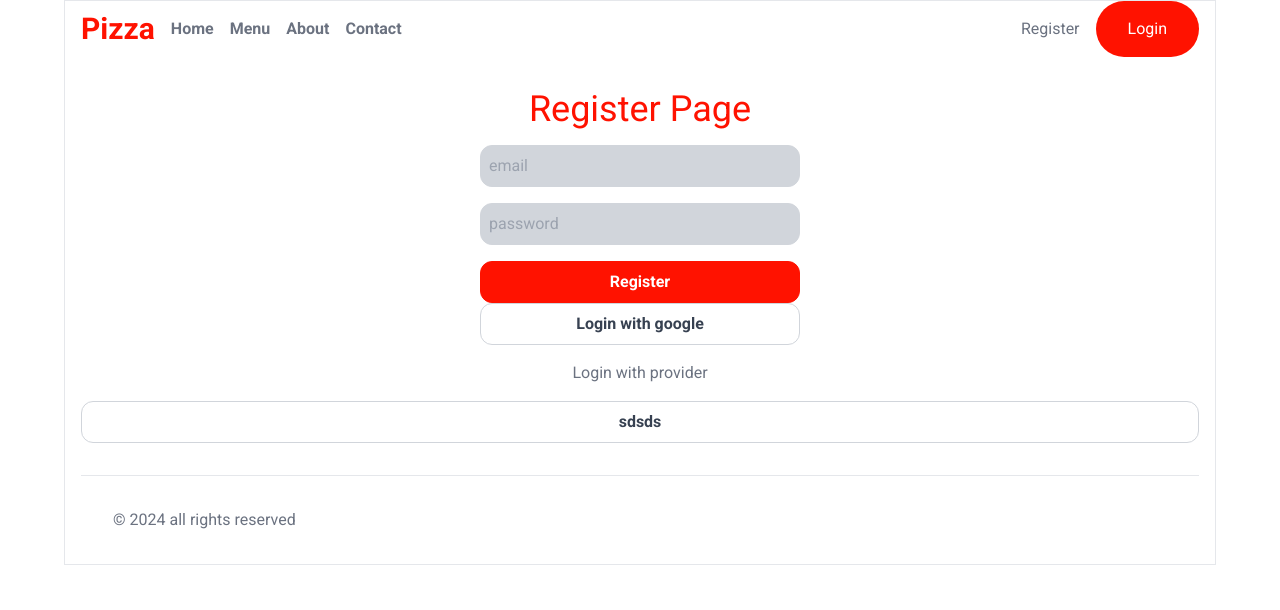
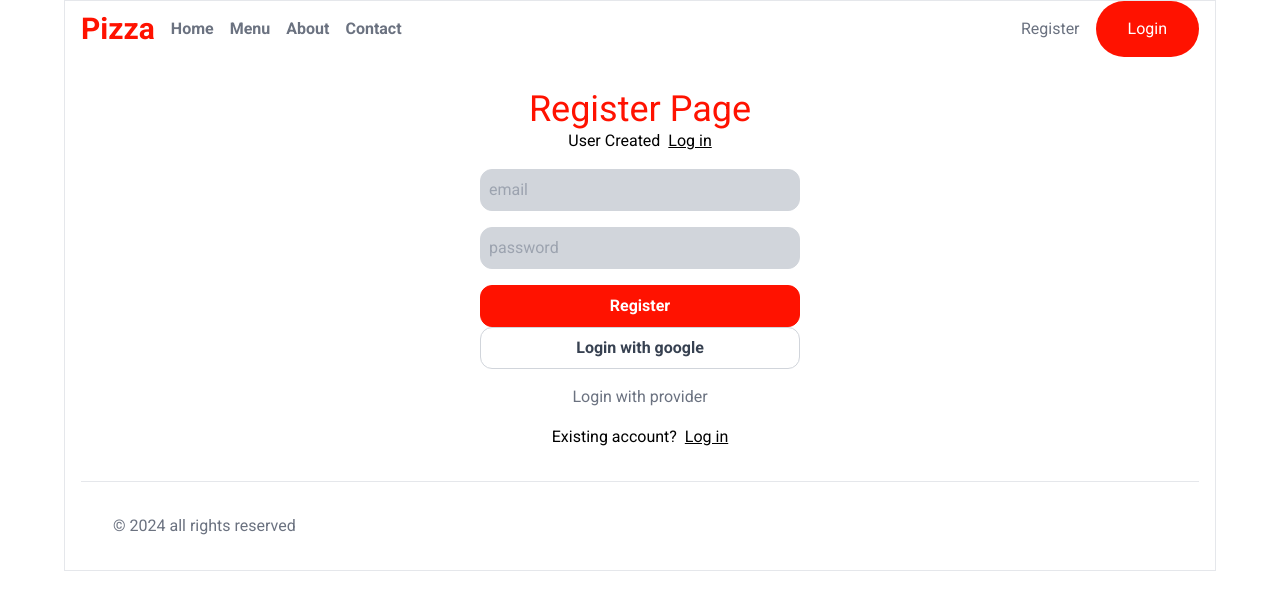
Before and after one commit to konstantin13-hi/Food, a Next.js app: page /register in a window 1280 px wide. Shown: the top 610 px of the page. Built offline with nearby package versions, Linux system fonts and the light colour scheme.

Commit message:
finished register page with email

```diff
--- a/src/app/globals.css
+++ b/src/app/globals.css
@@ -14,6 +14,14 @@
     @apply border p-2
     border-gray-300 bg-gray-300
 }
+
+input[type="password"]:disabled,
+input[type="email"]:disabled,
+input[type="text"]:disabled{
+    @apply bg-gray-600 cursor-not-allowed;
+}
+
+
 button, .button{
     @apply flex w-full justify-center gap-2 text-gray-700 font-semibold;
     @apply border border-gray-300 rounded-xl px-6 py-2;
@@ -21,3 +29,7 @@
 button[type="submit"], .submit, button.primary{
     @apply border-primary bg-primary text-white;
 }
+
+button[type="submit"]:disabled, .submit:disabled{
+    @apply cursor-not-allowed bg-red-200;
+}
--- a/src/app/register/page.js
+++ b/src/app/register/page.js
@@ -1,5 +1,7 @@
 "use client"
 import {useState} from "react";
+import Link from "next/link";
+import {error} from "next/dist/build/output/log";
 
 
 
@@ -7,13 +9,31 @@
 export default function RegisterPage(){
     const [email, setEmail] = useState('');
     const [password, setPassword] = useState('');
+    const [creatingUser, setCreatingUser] = useState(false);
+    const [userCreated, setUserCreated] = useState(true);
+    const [error, setError] = useState(false);
 
-    function handleSubmit(ev){
-        ev.preventDefault();
-        fetch('/api/register',
-            {method: 'POST',
-                body:JSON.stringify({email, password}),
-            headers:{'Content-type':'application/json'}})
+   async function handleSubmit(ev){
+       ev.preventDefault();
+       setCreatingUser(true)
+       setError(false)
+       setUserCreated(false)
+
+      const response = await fetch('/api/register',
+               {
+                   method: 'POST',
+                   body: JSON.stringify({email, password}),
+                   headers: {'Content-type': 'application/json'}
+               })
+
+
+       if(response.ok){
+           setUserCreated(true);
+       }
+       else {
+           setError(true);
+       }
+       setCreatingUser(false);
 
     }
     return(
@@ -22,17 +42,34 @@
                >
                Register Page
            </h1>
+           {userCreated && (
+               <div className="flex justify-center">
+                   User Created &nbsp;
+                   <Link className={"underline"} href="/login"> Log in </Link>
+               </div>
+           )}
+           {error && (
+               <div className="flex justify-center">
+                   Error &nbsp;
+
+               </div>
+           )}
            <form className={"block max-w-xs mx-auto"} onSubmit={handleSubmit}>
                <input type="text" placeholder={"email"} value={email}
+                      disabled={creatingUser}
                       onChange={e=>setEmail(e.target.value)}/>
                <input type="password" placeholder={"password"} value={password}
+                      disabled={creatingUser}
                       onChange={e=>setPassword(e.target.value)}/>
                <button type="submit">Register</button>
                <button>Login with google</button>
                <div className={"my-4 text-center text-gray-500"}>Login with provider</div>
 
            </form>
-           <button >sdsds</button>
+           <div className="flex justify-center">
+               Existing account? &nbsp; <Link className={"underline"} href="/login">Log in</Link>
+           </div>
+
 
 
        </section>
```
